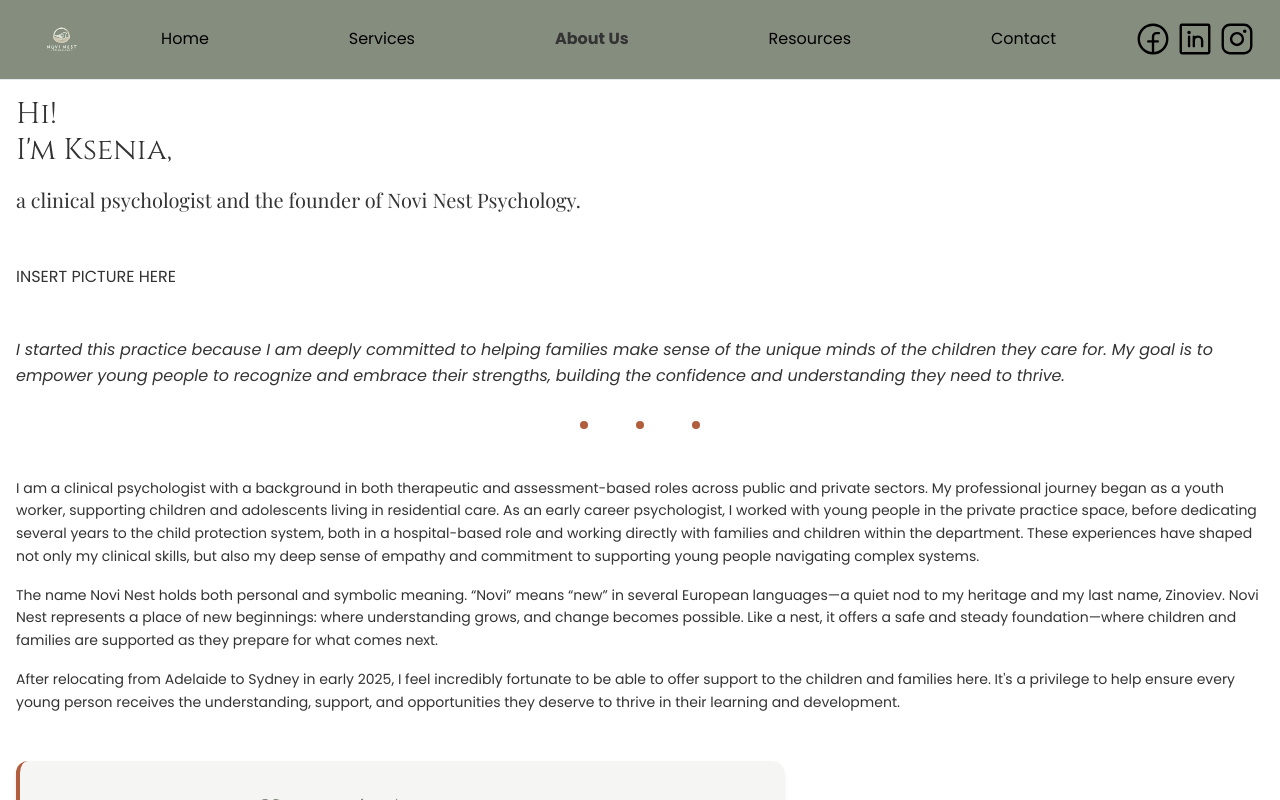
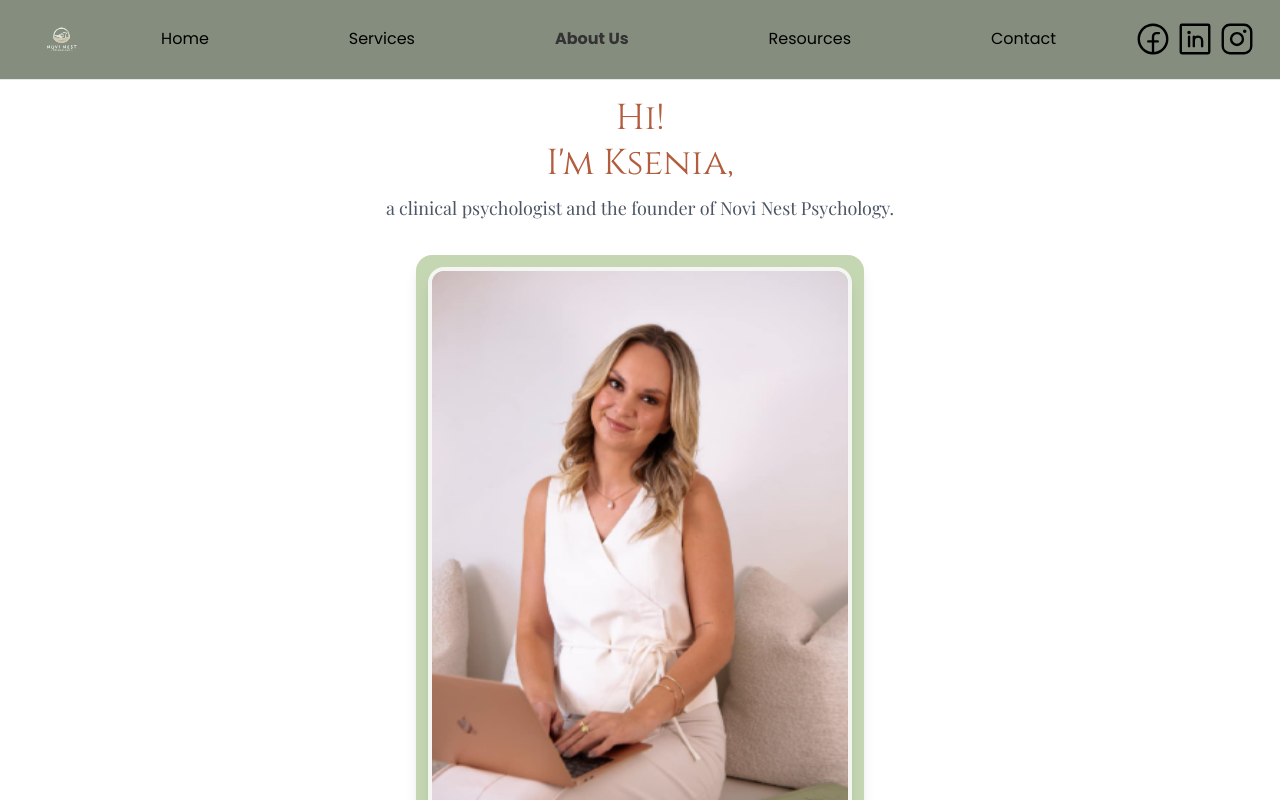
Before and after one commit to TheBigBookMan/NoviNest, a React (Vite) app: page /about-us in a window 1280 px wide. Shown: the top 800 px of the page. Built offline with nearby package versions, Linux system fonts and the light colour scheme; a web font is replaced by a local one.

Commit message:
create the about us styling for image

```diff
--- a/src/components/features/AboutUs/Bio.jsx
+++ b/src/components/features/AboutUs/Bio.jsx
@@ -1,12 +1,37 @@
+import portrait from '../../../assets/portrait.png';
+import { motion } from "framer-motion";
+
 const Bio = () => {
     return (
-        <article id="bio-article" aria-labelledby="bio-heading" className='flex flex-col gap-12 p-4'>
-            <div className="flex flex-col gap-4">
-                <h2 id="bio-heading" className='text-3xl font-cinzel'>Hi!<br/> I'm Ksenia,</h2>
-                <p className='text-xl font-playfair leading-relaxed'>a clinical psychologist and the founder of Novi Nest Psychology.</p>
+        <article id="bio-article" aria-labelledby="bio-heading" className='flex flex-col gap-8 p-4'>
+            <div className="flex flex-col items-center gap-8 mb-12">
+                <motion.div
+                    initial={{ y: -20, opacity: 0 }}
+                    animate={{ y: 0, opacity: 1 }}
+                    transition={{ duration: 0.8, ease: "easeOut" }}
+                    className="text-center"
+                >
+                    <h2 className="text-4xl font-cinzel text-[#B25D3E] leading-tight">
+                        Hi!<br/> I'm Ksenia,
+                    </h2>
+                    <p className="text-lg font-playfair text-[#4B5563] leading-relaxed mt-2">
+                        a clinical psychologist and the founder of Novi Nest Psychology.
+                    </p>
+                </motion.div>
+
+                <motion.div
+                    initial={{ y: 20, opacity: 0 }}
+                    animate={{ y: 0, opacity: 1 }}
+                    transition={{ duration: 0.8, delay: 0.2, ease: "easeOut" }}
+                    className="relative w-full max-w-xs md:max-w-md bg-[#C4D7B2] p-3 rounded-2xl shadow-lg"
+                >
+                    <img
+                        src={portrait}
+                        className="rounded-2xl shadow-lg border-4 border-[#F5F5F3] w-full"
+                        alt="Portrait of Ksenia - founder of Novi Nest Psychology"
+                    />
+                </motion.div>
             </div>
-
-            <p>INSERT PICTURE HERE</p>
 
             <div className='flex flex-col gap-12 text-sm'>
                 <div className='flex flex-col'>
```
Also changed, not shown: src/assets/portrait.png (added).
